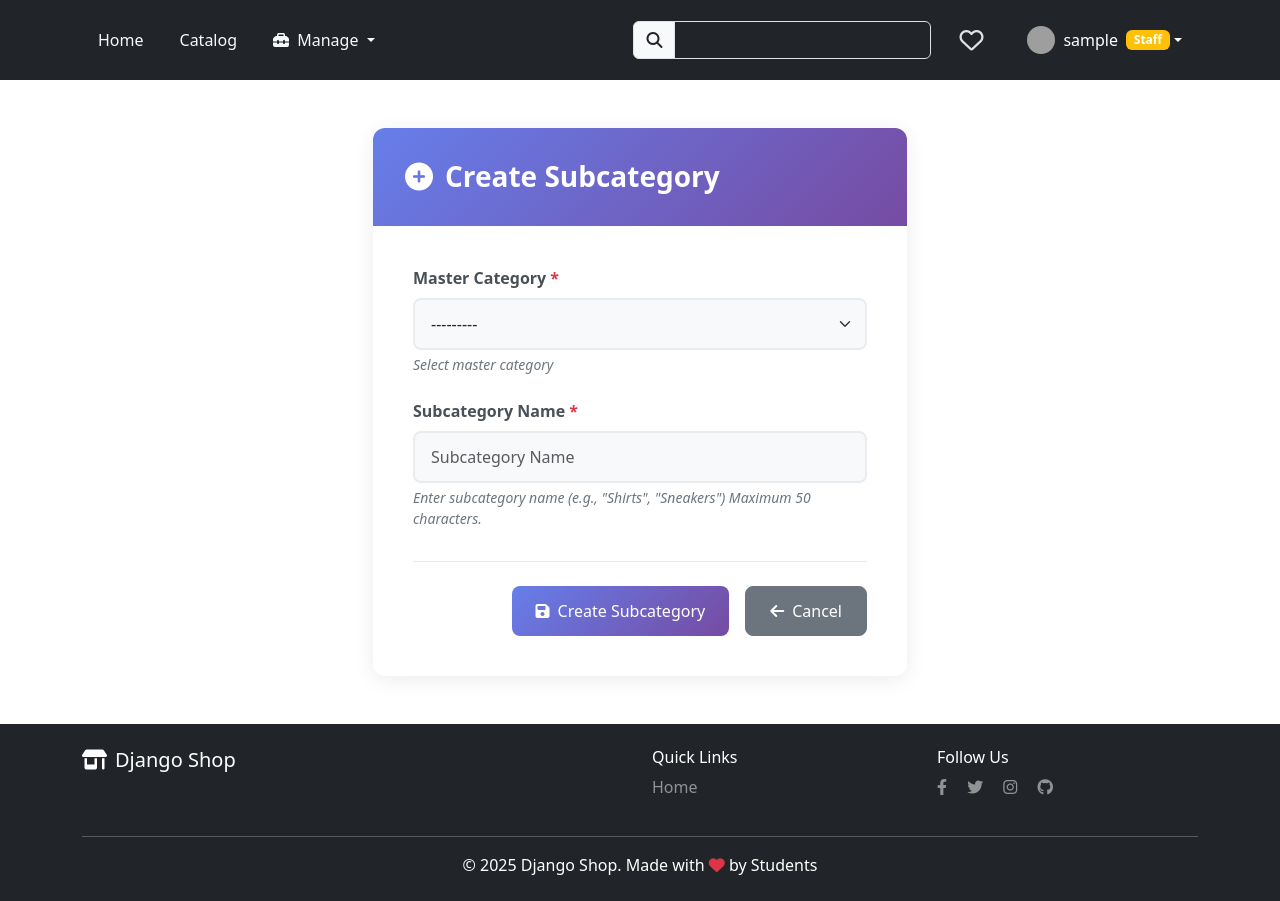
After one commit to wspjoy2011/django-shop, a Django app: page /category/create/sub/ in a window 1280 px wide. The commit adds this page. Run offline with Django 5.2, Linux system fonts and the light colour scheme; the visitor is signed in with stand-in values (Sample User, id 1); data that the repository does not hold is empty; parts of the project's set-up code (start-up, migrations or seed data) failed here and were passed over; grey boxes are pictures that could not be loaded.

Commit message:
feat(catalog): add universal category creation system
- Add CategoryFormMixin with automatic field styling and validation
- Add MasterCategoryForm, SubCategoryForm, ArticleTypeForm
- Add CategoryCreateView with universal category creation logic
- Update models: change TextField to CharField(max_length=50) for category names
- Add category creation URLs and navigation menu items
- Add category creation template with form error handling
- Refactor ProductForm: extract methods for better code organization
- Add CSS styles for category creation forms

```diff
--- a/src/apps/catalog/forms.py
+++ b/src/apps/catalog/forms.py
@@ -3,7 +3,8 @@ import json
 from django import forms
 from django.db.models import Max
 
-from .models import Product, ArticleType
+from .mixins import CategoryFormMixin
+from .models import Product, ArticleType, SubCategory, MasterCategory
 
 
 class ProductForm(forms.ModelForm):
@@ -61,48 +62,100 @@ class ProductForm(forms.ModelForm):
 
     def __init__(self, *args, **kwargs):
         super().__init__(*args, **kwargs)
+        self._set_initial_product_id()
+        self._set_field_styles()
+        self._set_category_fields()
 
-        if not self.instance.pk:
-            is_bound_with_value = bool(getattr(self, "data", None)) and self.data.get("product_id")
-            has_initial_value = bool(self.initial.get("product_id"))
-            if not is_bound_with_value and not has_initial_value:
-                max_pid = Product.objects.aggregate(mx=Max("product_id"))["mx"] or 0
-                self.fields["product_id"].initial = max_pid + 1
-                self.fields["product_id"].widget.attrs.setdefault("min", max(1, max_pid + 1))
+    def _set_initial_product_id(self):
+        is_new_product = not self.instance.pk
+        is_form_unbound = not hasattr(self, "data") or self.data.get("product_id") is None
 
+        if is_new_product and is_form_unbound and not self.initial.get("product_id"):
+            max_pid = Product.objects.aggregate(mx=Max("product_id"))["mx"] or 0
+            self.fields["product_id"].initial = max_pid + 1
+            self.fields["product_id"].widget.attrs["min"] = max(1, max_pid + 1)
+
+    def _set_field_styles(self):
         for name, field in self.fields.items():
-            if name in {"master_category_display", "sub_category_display"}:
-                field.widget.attrs.setdefault("class", "form-control")
-                continue
-            if isinstance(field.widget, forms.Select):
-                field.widget.attrs.setdefault("class", "form-select")
-            else:
-                field.widget.attrs.setdefault("class", "form-control")
+            css_class = "form-select" if isinstance(field.widget, forms.Select) else "form-control"
+            field.widget.attrs.setdefault("class", css_class)
 
-        article_map = {}
-        for at in ArticleType.objects.select_related("sub_category__master_category").all():
-            article_map[str(at.pk)] = {
-                "sub": at.sub_category.name,
-                "master": at.sub_category.master_category.name,
+    def _set_category_fields(self):
+        article_types = ArticleType.objects.select_related("sub_category__master_category").all()
+        article_map = {
+            str(article_type.pk): {
+                "sub": article_type.sub_category.name,
+                "master": article_type.sub_category.master_category.name,
             }
-
+            for article_type in article_types
+        }
         self.fields["article_type"].widget.attrs["data-article-map"] = json.dumps(article_map)
 
-        at_obj = None
-        if "article_type" in self.data and self.data.get("article_type"):
-            try:
-                at_obj = ArticleType.objects.select_related("sub_category__master_category").get(
-                    pk=self.data.get("article_type")
-                )
-            except ArticleType.DoesNotExist:
-                at_obj = None
-        elif self.instance and self.instance.pk:
-            at_obj = (
-                ArticleType.objects.select_related("sub_category__master_category")
-                .filter(pk=self.instance.article_type_id)
-                .first()
-            )
+        article_type_id = None
+        if self.is_bound and self.data.get("article_type"):
+            article_type_id = self.data["article_type"]
+        elif self.instance.pk:
+            article_type_id = self.instance.article_type_id
 
-        if at_obj:
-            self.fields["sub_category_display"].initial = at_obj.sub_category.name
-            self.fields["master_category_display"].initial = at_obj.sub_category.master_category.name
+        if article_type_id and str(article_type_id) in article_map:
+            categories = article_map[str(article_type_id)]
+            self.fields["sub_category_display"].initial = categories["sub"]
+            self.fields["master_category_display"].initial = categories["master"]
+
+
+class MasterCategoryForm(CategoryFormMixin, forms.ModelForm):
+    class Meta:
+        model = MasterCategory
+        fields = ['name']
+        labels = {
+            'name': 'Master Category Name',
+        }
+        help_texts = {
+            'name': 'Enter master category name (e.g., "Clothing", "Footwear")',
+        }
+
+
+class SubCategoryForm(CategoryFormMixin, forms.ModelForm):
+    class Meta:
+        model = SubCategory
+        fields = ['master_category', 'name']
+        labels = {
+            'master_category': 'Master Category',
+            'name': 'Subcategory Name',
+        }
+        help_texts = {
+            'master_category': 'Select master category',
+            'name': 'Enter subcategory name (e.g., "Shirts", "Sneakers")',
+        }
+
+    def __init__(self, *args, **kwargs):
+        master_category_id = kwargs.pop('master_category_id', None)
+        super().__init__(*args, **kwargs)
+
+        if master_category_id:
+            self.fields['master_category'].initial = master_category_id
+            self.fields['master_category'].queryset = MasterCategory.objects.filter(id=master_category_id)
+            self.fields['master_category'].widget.attrs['readonly'] = True
+
+
+class ArticleTypeForm(CategoryFormMixin, forms.ModelForm):
+    class Meta:
+        model = ArticleType
+        fields = ['sub_category', 'name']
+        labels = {
+            'sub_category': 'Subcategory',
+            'name': 'Article Type Name',
+        }
+        help_texts = {
+            'sub_category': 'Select subcategory',
+            'name': 'Enter article type name (e.g., "Casual Shirts", "Running Shoes")',
+        }
+
+    def __init__(self, *args, **kwargs):
+        sub_category_id = kwargs.pop('sub_category_id', None)
+        super().__init__(*args, **kwargs)
+
+        if sub_category_id:
+            self.fields['sub_category'].initial = sub_category_id
+            self.fields['sub_category'].queryset = SubCategory.objects.filter(id=sub_category_id)
+            self.fields['sub_category'].widget.attrs['readonly'] = True
--- a/src/apps/catalog/models.py
+++ b/src/apps/catalog/models.py
@@ -10,7 +10,7 @@ User = get_user_model()
 
 
 class MasterCategory(models.Model):
-    name = models.TextField(unique=True)
+    name = models.CharField(max_length=50, unique=True)
     slug = AutoSlugField(populate_from='name', unique=True, blank=True)
 
     def __str__(self):
@@ -30,7 +30,7 @@ class SubCategory(models.Model):
         related_name='sub_categories',
         db_index=True
     )
-    name = models.TextField()
+    name = models.CharField(max_length=50)
     slug = AutoSlugField(populate_from='name', unique=True, blank=True)
 
     class Meta:
@@ -56,7 +56,7 @@ class ArticleType(models.Model):
         related_name='article_types',
         db_index=True
     )
-    name = models.TextField()
+    name = models.CharField(max_length=50)
     slug = AutoSlugField(populate_from='name', unique=True, blank=True)
 
     class Meta:
--- a/src/apps/catalog/urls.py
+++ b/src/apps/catalog/urls.py
@@ -6,26 +6,58 @@ app_name = "catalog"
 
 urlpatterns = [
     # Home
-    path("", views.HomeView.as_view(), name="home"),
+    path(
+        "",
+        views.HomeView.as_view(),
+        name="home"
+    ),
 
     # Category
     path(
         "products/category/<slug:master_slug>/",
         views.ProductByMasterCategoryListView.as_view(),
-        name="product_list_by_master"),
+        name="product_list_by_master"
+    ),
     path(
         "products/category/<slug:master_slug>/<slug:sub_slug>/",
         views.ProductBySubCategoryListView.as_view(),
-        name="product_list_by_sub"),
+        name="product_list_by_sub"
+    ),
     path(
         "products/category/<slug:master_slug>/<slug:sub_slug>/<slug:article_slug>/",
         views.ProductByArticleTypeListView.as_view(),
-        name="product_list_by_article"),
+        name="product_list_by_article"
+    ),
+    path(
+        "category/create/<str:category_type>/",
+        views.CategoryCreateView.as_view(),
+        name="category_create"
+    ),
 
     # Product
-    path("products/", views.ProductListView.as_view(), name="product_list"),
-    path("products/add/", views.ProductCreateView.as_view(), name="product_create"),
-    path("products/<slug:slug>/edit/", views.ProductUpdateView.as_view(), name="product_update"),
-    path("products/<slug:slug>/delete/", views.ProductDeleteView.as_view(), name="product_delete"),
-    path("products/<slug:slug>/", views.ProductDetailView.as_view(), name="product_detail"),
+    path(
+        "products/",
+        views.ProductListView.as_view(),
+        name="product_list"
+    ),
+    path(
+        "products/add/",
+        views.ProductCreateView.as_view(),
+        name="product_create"
+    ),
+    path(
+        "products/<slug:slug>/edit/",
+        views.ProductUpdateView.as_view(),
+        name="product_update"
+    ),
+    path(
+        "products/<slug:slug>/delete/",
+        views.ProductDeleteView.as_view(),
+        name="product_delete"
+    ),
+    path(
+        "products/<slug:slug>/",
+        views.ProductDetailView.as_view(),
+        name="product_detail"
+    ),
 ]
--- a/src/apps/catalog/views.py
+++ b/src/apps/catalog/views.py
@@ -16,8 +16,8 @@ from django.views.generic import (
 from numpy import ceil
 
 from fixtures.utils import get_approximate_table_count
-from .forms import ProductForm
-from .mixins import ProductAccessMixin, ProductQuerysetMixin, ProductFilterContextMixin
+from .forms import ProductForm, MasterCategoryForm, SubCategoryForm, ArticleTypeForm
+from .mixins import ProductAccessMixin, ProductQuerysetMixin, ProductFilterContextMixin, CategoryAccessMixin
 from .models import (
     Product,
     MasterCategory,
@@ -330,3 +330,85 @@ class ProductDeleteView(ProductAccessMixin, LoginRequiredMixin, DeleteView):
             f'Product "{self.object.product_display_name}" has been deleted successfully.'
         )
         return super().form_valid(form)
+
+
+class CategoryCreateView(CategoryAccessMixin, CreateView):
+    template_name = "pages/catalog/category/create.html"
+
+    def get_form_class(self):
+        category_type = self.kwargs.get('category_type')
+        form_mapping = {
+            'master': MasterCategoryForm,
+            'sub': SubCategoryForm,
+            'article': ArticleTypeForm,
+        }
+        return form_mapping.get(category_type, MasterCategoryForm)
+
+    def get_model(self):
+        category_type = self.kwargs.get('category_type')
+        model_mapping = {
+            'master': MasterCategory,
+            'sub': SubCategory,
+            'article': ArticleType,
+        }
+        return model_mapping.get(category_type, MasterCategory)
+
+    def get_form_kwargs(self):
+        kwargs = super().get_form_kwargs()
+        category_type = self.kwargs.get('category_type')
+
+        if category_type == 'sub' and 'master_id' in self.request.GET:
+            kwargs['master_category_id'] = self.request.GET.get('master_id')
+        elif category_type == 'article' and 'sub_id' in self.request.GET:
+            kwargs['sub_category_id'] = self.request.GET.get('sub_id')
+
+        return kwargs
+
+    def get_context_data(self, **kwargs):
+        context = super().get_context_data(**kwargs)
+        category_type = self.kwargs.get('category_type')
+
+        context.update({
+            'category_type': category_type,
+            'category_type_display': {
+                'master': 'Master Category',
+                'sub': 'Subcategory',
+                'article': 'Article Type'
+            }.get(category_type, 'Category')
+        })
+
+        return context
+
+    def form_valid(self, form):
+        response = super().form_valid(form)
+        category_type = self.kwargs.get('category_type')
+        category_name = form.cleaned_data.get('name')
+
+        messages.success(
+            self.request,
+            f'{category_type.title()} category "{category_name}" has been created successfully.'
+        )
+        return response
+
+    def form_invalid(self, form):
+        messages.error(
+            self.request,
+            "There were errors in your form. Please check the fields and try again."
+        )
+        return super().form_invalid(form)
+
+    def get_success_url(self):
+        category_type = self.kwargs.get('category_type')
+        if category_type == 'master':
+            return reverse_lazy("catalog:product_list")
+        elif category_type == 'sub':
+            master_slug = self.object.master_category.slug
+            return reverse_lazy("catalog:product_list_by_master", kwargs={"master_slug": master_slug})
+        elif category_type == 'article':
+            master_slug = self.object.sub_category.master_category.slug
+            sub_slug = self.object.sub_category.slug
+            return reverse_lazy("catalog:product_list_by_sub", kwargs={
+                "master_slug": master_slug,
+                "sub_slug": sub_slug
+            })
+        return reverse_lazy("catalog:product_list")
--- /dev/null
+++ b/src/static/css/pages/category_create.css
@@ -0,0 +1,166 @@
+/* ==========================================================================
+   Category Create Form Styles
+   ========================================================================== */
+
+.category-create-card {
+    background: #fff;
+    border-radius: 12px;
+    box-shadow: 0 4px 20px rgba(0, 0, 0, 0.08);
+    border: none;
+    overflow: hidden;
+}
+
+.category-create-card .card-header {
+    background: linear-gradient(135deg, #667eea 0%, #764ba2 100%);
+    color: white;
+    padding: 2rem;
+    border-bottom: none;
+}
+
+.category-create-card .card-title {
+    margin: 0;
+    font-size: 1.75rem;
+    font-weight: 600;
+    display: flex;
+    align-items: center;
+    gap: 0.75rem;
+}
+
+.category-create-card .card-body {
+    padding: 2.5rem;
+}
+
+.category-create-form .form-group {
+    margin-bottom: 1.5rem;
+}
+
+.category-create-form .form-label {
+    font-weight: 600;
+    color: #495057;
+    margin-bottom: 0.5rem;
+    display: block;
+}
+
+.category-create-form .form-control,
+.category-create-form .form-select {
+    border: 2px solid #e9ecef;
+    border-radius: 8px;
+    padding: 0.75rem 1rem;
+    font-size: 1rem;
+    transition: all 0.3s ease;
+    background-color: #f8f9fa;
+    width: 100%;
+}
+
+.category-create-form .form-control:focus,
+.category-create-form .form-select:focus {
+    border-color: #667eea;
+    box-shadow: 0 0 0 0.2rem rgba(102, 126, 234, 0.25);
+    background-color: #fff;
+    outline: none;
+}
+
+.category-create-form .form-help {
+    font-size: 0.875rem;
+    color: #6c757d;
+    margin-top: 0.25rem;
+    font-style: italic;
+}
+
+.category-create-form .invalid-feedback {
+    color: #dc3545;
+    font-size: 0.875rem;
+    margin-top: 0.25rem;
+}
+
+.category-create-form .form-control.is-invalid,
+.category-create-form .form-select.is-invalid {
+    border-color: #dc3545;
+}
+
+.form-actions {
+    display: flex;
+    gap: 1rem;
+    justify-content: flex-end;
+    margin-top: 2rem;
+    padding-top: 1.5rem;
+    border-top: 1px solid #e9ecef;
+}
+
+.form-actions .btn {
+    display: flex;
+    align-items: center;
+    gap: 0.5rem;
+    padding: 0.75rem 1.5rem;
+    font-weight: 500;
+    border-radius: 8px;
+    transition: all 0.3s ease;
+    text-decoration: none;
+}
+
+.form-actions .btn-primary {
+    background: linear-gradient(135deg, #667eea 0%, #764ba2 100%);
+    border: none;
+    color: white;
+}
+
+.form-actions .btn-primary:hover {
+    transform: translateY(-2px);
+    box-shadow: 0 4px 12px rgba(102, 126, 234, 0.4);
+    color: white;
+}
+
+.form-actions .btn-secondary {
+    background-color: #6c757d;
+    border-color: #6c757d;
+    color: white;
+}
+
+.form-actions .btn-secondary:hover {
+    background-color: #5a6268;
+    border-color: #545b62;
+    transform: translateY(-1px);
+    color: white;
+}
+
+.text-danger {
+    color: #dc3545 !important;
+}
+
+/* Alert Styles */
+.alert {
+    padding: 0.75rem 1rem;
+    margin-bottom: 1rem;
+    border: 1px solid transparent;
+    border-radius: 8px;
+}
+
+.alert-danger {
+    color: #721c24;
+    background-color: #f8d7da;
+    border-color: #f5c6cb;
+}
+
+/* Responsive */
+@media (max-width: 768px) {
+    .category-create-card .card-header {
+        padding: 1.5rem;
+    }
+
+    .category-create-card .card-body {
+        padding: 1.5rem;
+    }
+
+    .category-create-card .card-title {
+        font-size: 1.5rem;
+    }
+
+    .form-actions {
+        flex-direction: column;
+    }
+
+    .form-actions .btn {
+        width: 100%;
+        justify-content: center;
+    }
+}
--- a/src/templates/components/header.html
+++ b/src/templates/components/header.html
@@ -36,6 +36,22 @@
               <li>
                 <a class="dropdown-item" href="{% url 'catalog:product_create' %}">
                   <i class="fas fa-plus-circle me-2"></i>Add Product
+                </a>
+              </li>
+              <li><hr class="dropdown-divider"></li>
+              <li>
+                <a class="dropdown-item" href="{% url 'catalog:category_create' 'master' %}">
+                  <i class="fas fa-layer-group me-2"></i>Add Master Category
+                </a>
+              </li>
+              <li>
+                <a class="dropdown-item" href="{% url 'catalog:category_create' 'sub' %}">
+                  <i class="fas fa-tags me-2"></i>Add Subcategory
+                </a>
+              </li>
+              <li>
+                <a class="dropdown-item" href="{% url 'catalog:category_create' 'article' %}">
+                  <i class="fas fa-tag me-2"></i>Add Article Type
                 </a>
               </li>
             </ul>
--- /dev/null
+++ b/src/templates/pages/catalog/category/create.html
@@ -0,0 +1,58 @@
+{% extends "layout/base.html" %}
+{% load static %}
+{% load forms_extras %}
+
+{% block title %}Create {{ category_type_display }}{% endblock %}
+
+{% block extra_css %}
+  <link rel="stylesheet" href="{% static 'css/pages/category_create.css' %}">
+{% endblock %}
+
+{% block content %}
+  <div class="container my-5">
+    <div class="row justify-content-center">
+      <div class="col-lg-6">
+        <div class="category-create-card">
+          <div class="card-header">
+            <h2 class="card-title">
+              <i class="fas fa-plus-circle"></i>
+              Create {{ category_type_display }}
+            </h2>
+          </div>
+          <div class="card-body">
+            <form method="post" class="category-create-form">
+              {% csrf_token %}
+
+              {% non_field_errors form %}
+
+              {% for field in form %}
+                <div class="form-group">
+                  <label for="{{ field.id_for_label }}" class="form-label">
+                    {{ field.label }}
+                    {% if field.field.required %}<span class="text-danger">*</span>{% endif %}
+                  </label>
+                  {{ field }}
+                  {% if field.help_text %}
+                    <div class="form-help">{{ field.help_text }}</div>
+                  {% endif %}
+                  {% field_errors field %}
+                </div>
+              {% endfor %}
+
+              <div class="form-actions">
+                <button type="submit" class="btn btn-primary">
+                  <i class="fas fa-save"></i>
+                  Create {{ category_type_display }}
+                </button>
+                <a href="{% url 'catalog:product_list' %}" class="btn btn-secondary">
+                  <i class="fas fa-arrow-left"></i>
+                  Cancel
+                </a>
+              </div>
+            </form>
+          </div>
+        </div>
+      </div>
+    </div>
+  </div>
+{% endblock %}
```
Also changed, not shown: src/apps/catalog/mixins.py (+33 -2 lines).
